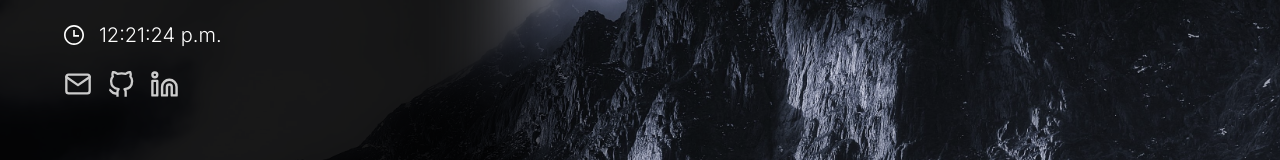
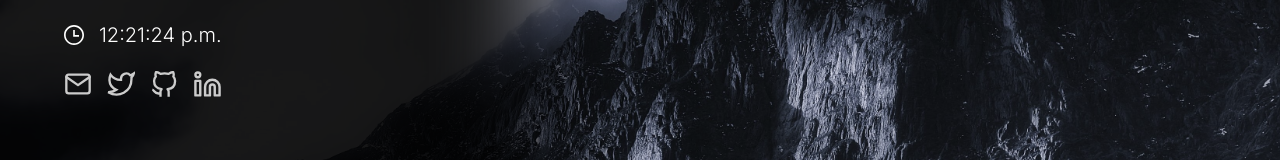
Before and after one commit to cnrad/cnrad.dev, a Next.js app: page / in a window 1280 px wide. Shown: the part 372-532 px from the top of the page. Built offline with nearby package versions, Linux system fonts and the light colour scheme.

Commit message:
re-add twitter

```diff
--- a/pages/index.tsx
+++ b/pages/index.tsx
@@ -104,9 +104,9 @@ const App = () => {
                         <To variants={linkAnim} color="#ccc" target="_blank" href="mailto:hello@cnrad.dev">
                             <Icons.MailIcon />
                         </To>
-                        {/*<To variants={linkAnim} color="#ccc" target="_blank" href="https://twitter.com/atcnrad">
+                        <To variants={linkAnim} color="#ccc" target="_blank" href="https://twitter.com/notcnrad">
                             <Icons.TwitterIcon />
-                        </To>*/}
+                        </To>
                         <To variants={linkAnim} color="#ccc" target="_blank" href="https://github.com/cnrad">
                             <Icons.GitHubIcon />
                         </To>
```
